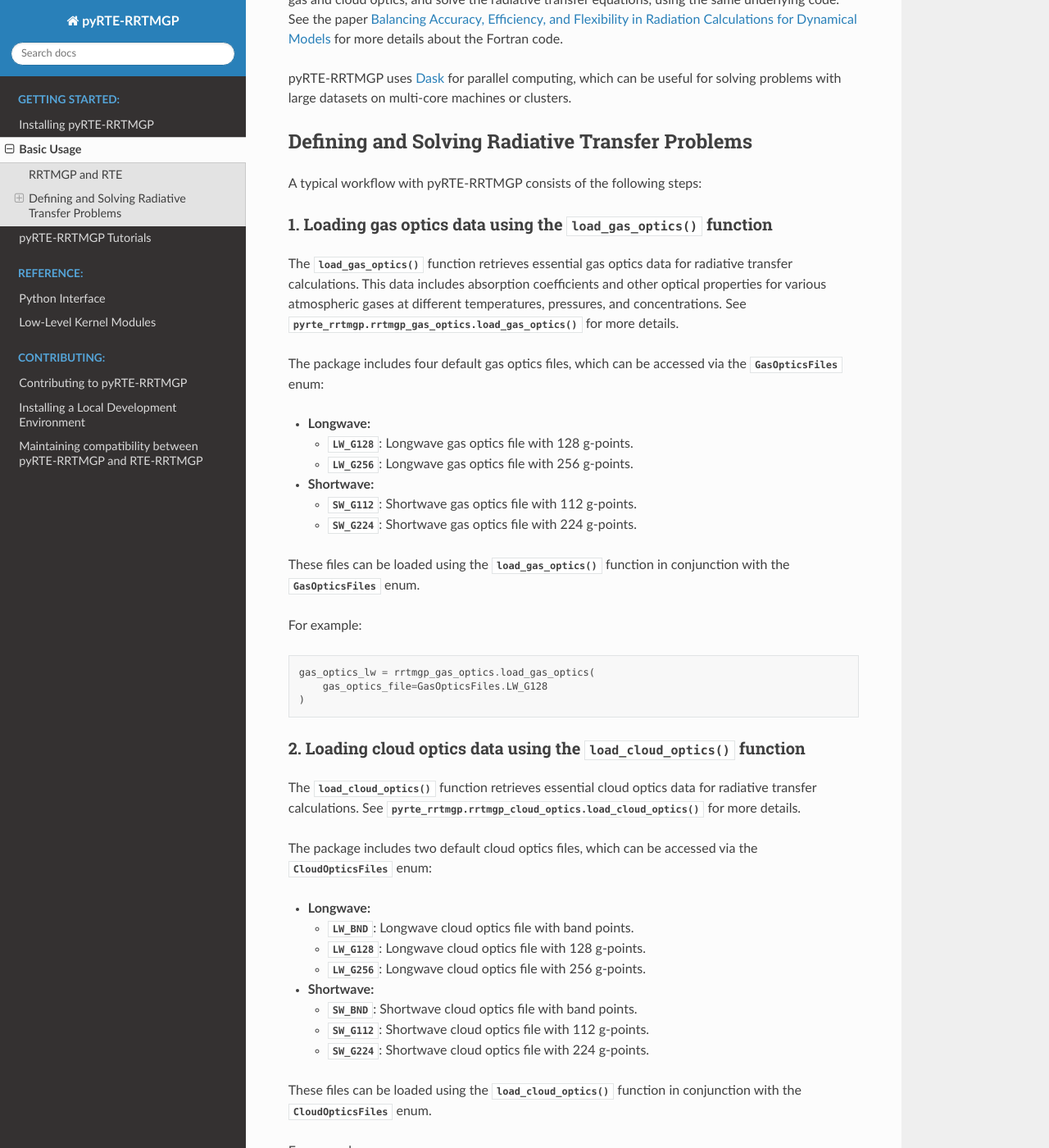
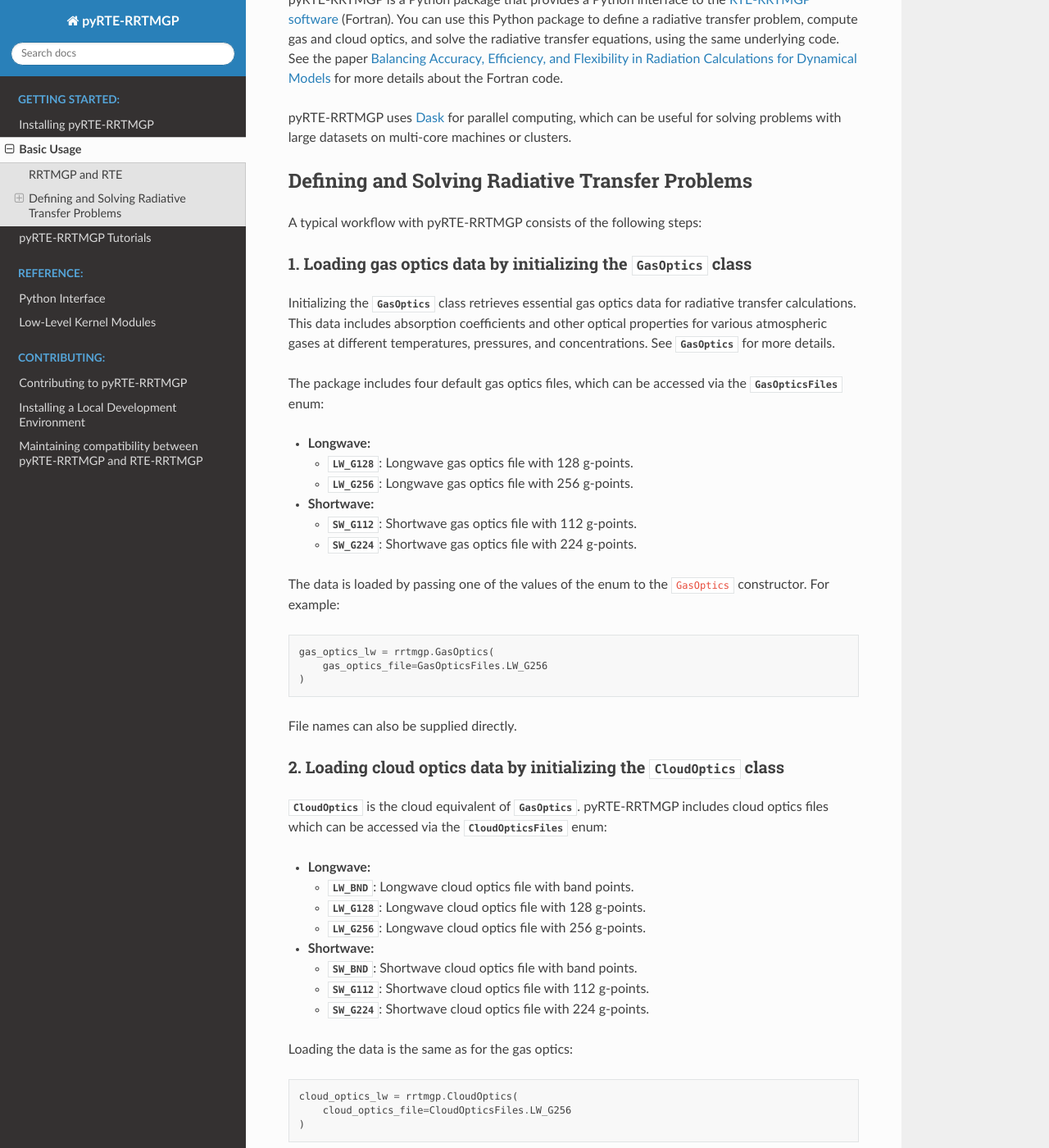
Before and after one commit to earth-system-radiation/pyRTE-RRTMGP, a Sphinx documentation site: the page built from docs/source/explanation/usage.md, in a window 1280 px wide and 1400 px high, scrolled down 372 px. Shown: the whole window at 82% size. Built offline with Sphinx 7.4.7 and the Read the Docs theme 3.1.0, drawn with Linux system fonts in a browser that asks for light colours; some of the changed text lies outside the part shown.

Commit message:
BaseGasOpticsAccessor -> BaseGasOptics; update documentation

````diff
--- a/docs/source/explanation/usage.md
+++ b/docs/source/explanation/usage.md
@@ -1,6 +1,8 @@
 # Basic Usage
 
 This section provides a brief overview of how to use the pyRTE-RRTMGP package. The [example scripts and notebooks](https://github.com/earth-system-radiation/pyRTE-RRTMGP/tree/main/examples) packaged with pyRTE-RRTMGP may also be useful (and are guaranteed to work with the current code).
+
+The examples will likely supersede this documention over time.
 
 ## RRTMGP and RTE
 
@@ -12,11 +14,11 @@
 
 A typical workflow with pyRTE-RRTMGP consists of the following steps:
 
-### 1. Loading gas optics data using the {func}`~pyrte_rrtmgp.rrtmgp_gas_optics.load_gas_optics` function
+### 1. Loading gas optics data by initializing the {class}`~pyrte_rrtmgp.rrtmgp.GasOptics` class
 
-The {func}`~pyrte_rrtmgp.rrtmgp_gas_optics.load_gas_optics` function retrieves essential gas optics data for radiative transfer calculations. This data includes absorption coefficients and other optical properties for various atmospheric gases at different temperatures, pressures, and concentrations. See {func}`pyrte_rrtmgp.rrtmgp_gas_optics.load_gas_optics` for more details.
+Initializing the {class}`~pyrte_rrtmgp.rrtmgp.GasOptics` class retrieves essential gas optics data for radiative transfer calculations. This data includes absorption coefficients and other optical properties for various atmospheric gases at different temperatures, pressures, and concentrations. See {class}`~pyrte_rrtmgp.rrtmgp.GasOptics` for more details.
 
-The package includes four default gas optics files, which can be accessed via the {data}`~pyrte_rrtmgp.data_types.GasOpticsFiles` enum:
+The package includes four default gas optics files, which can be accessed via the {data}`~pyrte_rrtmgp.rrtmgp_data_files.GasOpticsFiles` enum:
 
 *   **Longwave:**
     *   {data}`~pyrte_rrtmgp.rrtmgp_data_files.GasOpticsFiles.LW_G128`: Longwave gas optics file with 128 g-points.
@@ -25,21 +27,20 @@
     *   {data}`~pyrte_rrtmgp.rrtmgp_data_files.GasOpticsFiles.SW_G112`: Shortwave gas optics file with 112 g-points.
     *   {data}`~pyrte_rrtmgp.rrtmgp_data_files.GasOpticsFiles.SW_G224`: Shortwave gas optics file with 224 g-points.
 
-These files can be loaded using the {func}`~pyrte_rrtmgp.rrtmgp_gas_optics.load_gas_optics` function in conjunction with the {data}`~pyrte_rrtmgp.rrtmgp_data_files.GasOpticsFiles` enum.
-
-For example:
+The data is loaded by passing one of the values of the enum to the `GasOptics` constructor. For example:
 
 ```python
-gas_optics_lw = rrtmgp_gas_optics.load_gas_optics(
-    gas_optics_file=GasOpticsFiles.LW_G128
+gas_optics_lw = rrtmgp.GasOptics(
+    gas_optics_file=GasOpticsFiles.LW_G256
 )
 ```
 
-### 2. Loading cloud optics data using the {func}`~pyrte_rrtmgp.rrtmgp_cloud_optics.load_cloud_optics` function
+File names can also be supplied directly.
 
-The {func}`~pyrte_rrtmgp.rrtmgp_cloud_optics.load_cloud_optics` function retrieves essential cloud optics data for radiative transfer calculations. See {func}`pyrte_rrtmgp.rrtmgp_cloud_optics.load_cloud_optics` for more details.
+### 2. Loading cloud optics data by initializing the {class}`~pyrte_rrtmgp.rrtmgp.CloudOptics` class
 
-The package includes two default cloud optics files, which can be accessed via the {data}`~pyrte_rrtmgp.data_types.CloudOpticsFiles` enum:
+{class}`~pyrte_rrtmgp.rrtmgp.CloudOptics` is the cloud equivalent of {class}`~pyrte_rrtmgp.rrtmgp.GasOptics`.
+pyRTE-RRTMGP includes cloud optics files which can be accessed via the {data}`~pyrte_rrtmgp.rrtmgp_data_files.CloudOpticsFiles` enum:
 
 *   **Longwave:**
     *   {data}`~pyrte_rrtmgp.rrtmgp_data_files.CloudOpticsFiles.LW_BND`: Longwave cloud optics file with band points.
@@ -50,13 +51,10 @@
     *   {data}`~pyrte_rrtmgp.rrtmgp_data_files.CloudOpticsFiles.SW_G112`: Shortwave cloud optics file with 112 g-points.
     *   {data}`~pyrte_rrtmgp.rrtmgp_data_files.CloudOpticsFiles.SW_G224`: Shortwave cloud optics file with 224 g-points.
 
-These files can be loaded using the {func}`~pyrte_rrtmgp.rrtmgp_cloud_optics.load_cloud_optics` function in conjunction with the {data}`~pyrte_rrtmgp.rrtmgp_data_files.CloudOpticsFiles` enum.
-
-For example:
-
+Loading the data is the same as for the gas optics:
 ```python
-cloud_optics_lw = rrtmgp_cloud_optics.load_cloud_optics(
-    cloud_optics_file=CloudOpticsFiles.LW_G128
+cloud_optics_lw = rrtmgp.CloudOptics(
+    cloud_optics_file=CloudOpticsFiles.LW_G256
 )
 ```
 
@@ -67,18 +65,16 @@
 `hfcX` for hydrofluorocarbon-X. Supported gases, i.e. those that will influence the calculation of optical properties,
 are available using the `available_gases` property of the gas optics, i.e.
 ```python
-gas_optics = rrtmgp_gas_optics.load_gas_optics(
-    gas_optics_file=GasOpticsFiles.LW_G128
-).available_gases
-
-gas_optics.required_gases
+gas_optics = rrtmgp.GasOptics(
+    gas_optics_file=GasOpticsFiles.LW_G256
+)
+gas_optics.available_gases
 ```
-
 
 Concentrations of some gases are required, those these can vary between the shortwave and longwave gas optics.
 ```python
-gas_optics = rrtmgp_gas_optics.load_gas_optics(
-    gas_optics_file=GasOpticsFiles.LW_G128
+gas_optics = rrtmgp.GasOptics(
+    gas_optics_file=GasOpticsFiles.LW_G256
 )
 
 gas_optics.required_gases
@@ -119,11 +115,7 @@
 In this case, the radiative transfer calculations will be executed independently for each unique combination of latitude, longitude, and time, across all atmospheric levels.
 
 
-### 4. Computing gas optics using the {class}`compute_gas_optics<pyrte_rrtmgp.rrtmgp_gas_optics.GasOpticsAccessor>` accessor
-
-This function can handle two different types of problems:
-* {data}`~pyrte_rrtmgp.data_types.OpticsTypes.ABSORPTION` (longwave)
-* {data}`~pyrte_rrtmgp.data_types.OpticsTypes.TWO_STREAM` (shortwave)
+### 4. Computing gas optics using `GasOptics.compute()`
 
 Use a mapping dictionary to map gas names to their corresponding indices in the atmosphere data. For example:
 
@@ -143,14 +135,13 @@
 With the atmosphere data and the gas mapping dictionary, you can compute the gas optics using the {class}`compute_gas_optics<pyrte_rrtmgp.rrtmgp_gas_optics.GasOpticsAccessor>` accessor.
 
 ```python
-gas_optics = rrtmgp_gas_optics.compute_gas_optics(
+gas_optics = gas_optics_lw.compute(
     atmosphere,
-    problem_type=OpticsTypes.ABSORPTION,
     gas_name_map=gas_mapping,
 )
 ```
 
-See {class}`pyrte_rrtmgp.rrtmgp_gas_optics.GasOpticsAccessor` for more details.
+The gas optical properties also include the radiation source information.
 
 ### 5. Define the cloud optics
 
@@ -163,16 +154,16 @@
 
 They are defined in the `layer` dimension. Similar to the gas optics atmosphere, any additional dimensions will be processed independently.
 
-### 6. Computing cloud optics using {class}`compute_cloud_optics<pyrte_rrtmgp.rrtmgp_cloud_optics.CloudOpticsAccessor>`
+### 6. Computing cloud optics using `CloudOptics.compute()`
 
-You can compute the cloud optics using {class}`compute_cloud_optics<pyrte_rrtmgp.rrtmgp_cloud_optics.CloudOpticsAccessor>`.
+You can compute the cloud optics using function `compute()` from {class}`pyrte_rrtmgp.rrtmgp.CloudOptics`.
 
 This function can handle two different types of problems:
-* {data}`~pyrte_rrtmgp.data_types.OpticsTypes.ABSORPTION` (longwave)
-* {data}`~pyrte_rrtmgp.data_types.OpticsTypes.TWO_STREAM` (shortwave)
+* {data}`~pyrte_rrtmgp.rte.OpticsTypes.ABSORPTION` (longwave)
+* {data}`~pyrte_rrtmgp.rte.OpticsTypes.TWO_STREAM` (shortwave)
 
 ```python
-cloud_optics = rrtmgp_cloud_optics.compute_cloud_optics(
+cloud_optics = cloud_optics_lw.compute(
     atmosphere,
     problem_type=problem_type=OpticsTypes.ABSORPTION,
 )
@@ -180,21 +171,30 @@
 
 See {class}`pyrte_rrtmgp.rrtmgp_cloud_optics.CloudOpticsAccessor` for more details.
 
-### 7. Combining Cloud Optics with Gas Optics using {class}`add_to<pyrte_rrtmgp.rrtmgp_cloud_optics.CombineOpticalPropsAccessor>`
+### 7. Combining Cloud Optics with Gas Optics using {class}`add_to()<pyrte_rrtmgp.rte>`.
 
-To integrate cloud optical properties with gas optical properties, you can use the {class}`add_to<pyrte_rrtmgp.rrtmgp_cloud_optics.CombineOpticalPropsAccessor>` accessor. This allows you to either add the cloud optical properties independently or combine them with the gas optical properties.
+To integrate cloud optical properties with gas optical properties use the {class}`add_to<pyrte_rrtmgp.rte>` accessor. This adds the cloud optical properties to the pre-computed gas optical properties, including expanding from bands to g-points if needed.
 
 For example, to combine the optical properties:
 
 ```python
-clouds_optical_props.add_to(clear_sky_optical_props, delta_scale=True)
+clouds_optical_props.rte.add_to(
+    clear_sky_optical_props,
+    delta_scale=True)
+```
+The clouds will be included in place over the clear sky optical properties.
+
+### 8. Solving the radiative transfer equations using {class}`solve()<~pyrte_rrtmgp.rte>`
+
+This function uses the optical properties of the atmosphere to solve the radiative transfer equations and compute the radiative fluxes.
+```python
+fluxes = clouds_optical_props.rte.add_to(
+    clear_sky_optical_props,
+    delta_scale=True).\
+    rte.solve(add_to_input = False)
 ```
 
-The clouds will be included in place over the clear sky optical properties.
-
-### 8. Solving the radiative transfer equations using the {func}`~pyrte_rrtmgp.rte_solver.rte_solve` function
-
-This function uses the optical properties of the atmosphere to solve the radiative transfer equations and compute the radiative fluxes. See {func}`pyrte_rrtmgp.rte_solver.rte_solve` for more details.
+See {class}`solve<~pyrte_rrtmgp.rte>` for more details.
 
 ```{seealso}
 See {ref}`tutorials` for examples of how to use the package.
````
Also changed, not shown: docs/source/reference/pyrte_rrtmgp_python_modules.rst (+6 -21 lines), 1 other file.
